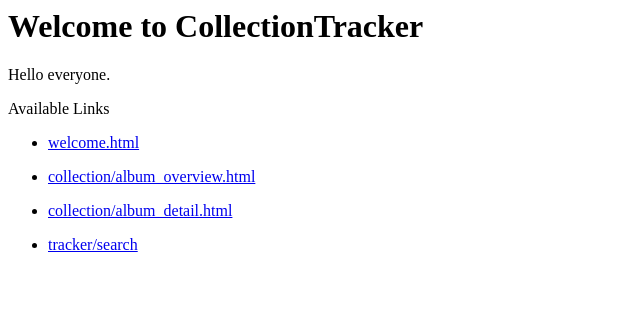
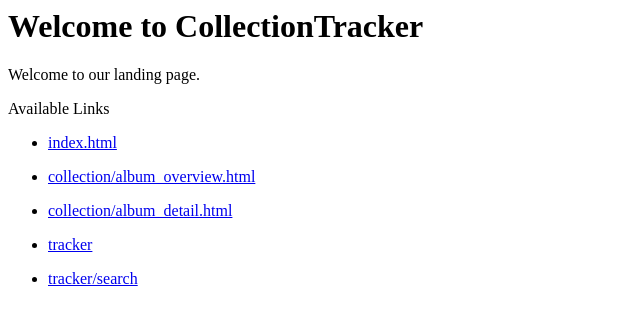
Before and after one commit to HonHonX/Collection-Tracker, a Django app: page / in a window 1280 px wide. Shown: the top 325 px of the page, without its empty margins (0-640 px from the left). Run offline with Django 4.2, Linux system fonts and the light colour scheme.

Commit message:
change landing page

```diff
--- a/collectionTracker/home/templates/home/index.html
+++ b/collectionTracker/home/templates/home/index.html
@@ -8,21 +8,7 @@
     Hello everyone.
     </p>
 
-    <p>
-        Available Links
-    </p>
-
-    <ul>
-        <li><p><a href="welcome">welcome.html</a></p></li>
-        <li><p><a href="/collection/album_overview">collection/album_overview.html</a></p></li>
-        <li><p><a href="/collection/album_detail">collection/album_detail.html</a></p></li>
-        <li><p><a href="/tracker/search">tracker/search</a></p></li>
-        <!--<li><p><a href="/friends"></a>friends</p></li>--> <!-- coming soon -->
-        <!--<li><p>See your <a href="/stats"></a>stats</p></li>--> <!-- coming soon -->
-        <!--<li><p>See your <a href="/settings"></a>settings</p></li>--> <!-- coming soon -->
-        <!--<li><p>This is the authentification page <a href="/users"></a></p></li>--> <!-- coming soon -->
-   <!-- <li><p><a href="/tutorial_pages">Tutorial Pages</a></p></li> --> <!-- example-->
-    </ul>
+    <p> This is the start page for logged in users</p>
 
 
 {% endblock content %}
--- a/collectionTracker/home/templates/home/welcome.html
+++ b/collectionTracker/home/templates/home/welcome.html
@@ -7,6 +7,22 @@
     <p>
     Welcome to our landing page.
     </p>
+    <p>
+        Available Links
+    </p>
+
+    <ul>
+        <li><p><a href="/index">index.html</a></p></li>
+        <li><p><a href="/collection/album_overview">collection/album_overview.html</a></p></li>
+        <li><p><a href="/collection/album_detail">collection/album_detail.html</a></p></li>
+        <li><p><a href="/tracker">tracker</a></p></li>
+        <li><p><a href="/tracker/search">tracker/search</a></p></li>
+        <!--<li><p><a href="/friends"></a>friends</p></li>--> <!-- coming soon -->
+        <!--<li><p>See your <a href="/stats"></a>stats</p></li>--> <!-- coming soon -->
+        <!--<li><p>See your <a href="/settings"></a>settings</p></li>--> <!-- coming soon -->
+        <!--<li><p>This is the authentification page <a href="/users"></a></p></li>--> <!-- coming soon -->
+   <!-- <li><p><a href="/tutorial_pages">Tutorial Pages</a></p></li> --> <!-- example-->
+    </ul>
 
 
 
--- a/collectionTracker/home/urls.py
+++ b/collectionTracker/home/urls.py
@@ -2,6 +2,6 @@ from django.urls import path
 from . import views
 
 urlpatterns = [
-    path('', views.HomeView.as_view()),
-    path('welcome/', views.WelcomeView.as_view()),
+    path('', views.WelcomeView.as_view()),
+    path('index/', views.HomeView.as_view()),
 ]
```
